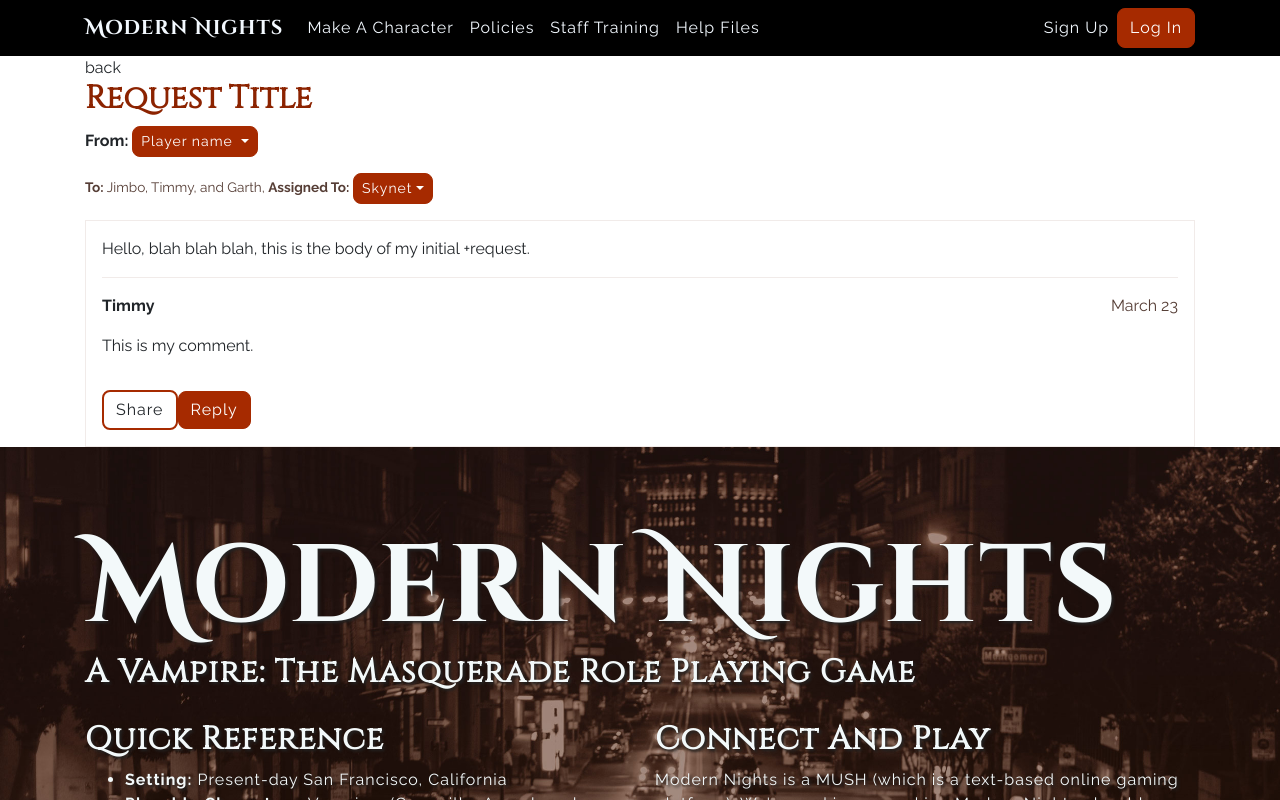
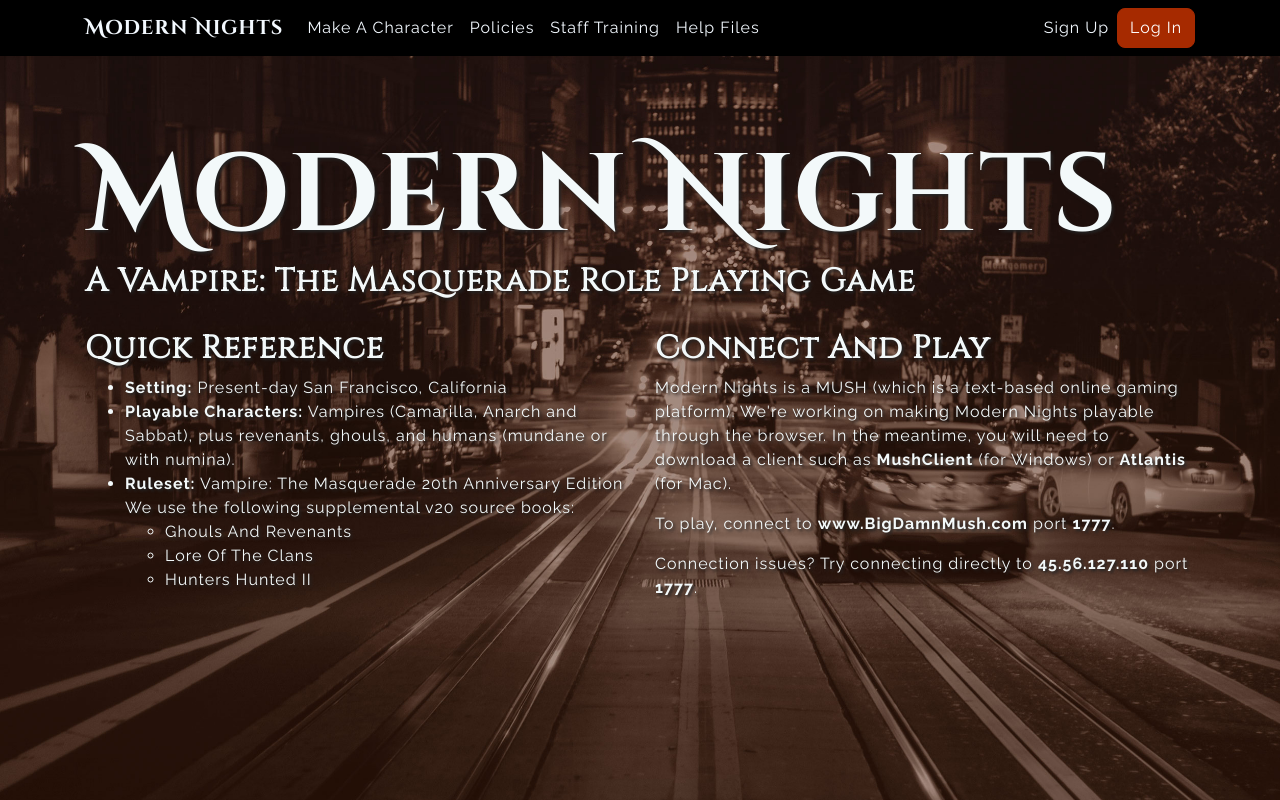
Before and after one commit to marissaconner/modernnightsmush, a React (Create React App) app in the folder sfbynite/: page / in a window 1280 px wide. Shown: the top 800 px of the page. Built offline with nearby package versions, Linux system fonts and the light colour scheme.

Commit message:
Removing job component from homepage to avoid conflicts

```diff
--- a/sfbynite/src/App.js
+++ b/sfbynite/src/App.js
@@ -7,11 +7,6 @@ class App extends Component {
     return (
       <div className="App">
         <SiteNavigation />
-
-        <div className="container">
-          <OpenedRequest />
-        </div>
-
         <div id="splash">
           <div className="container">
             <div className="row">
```
